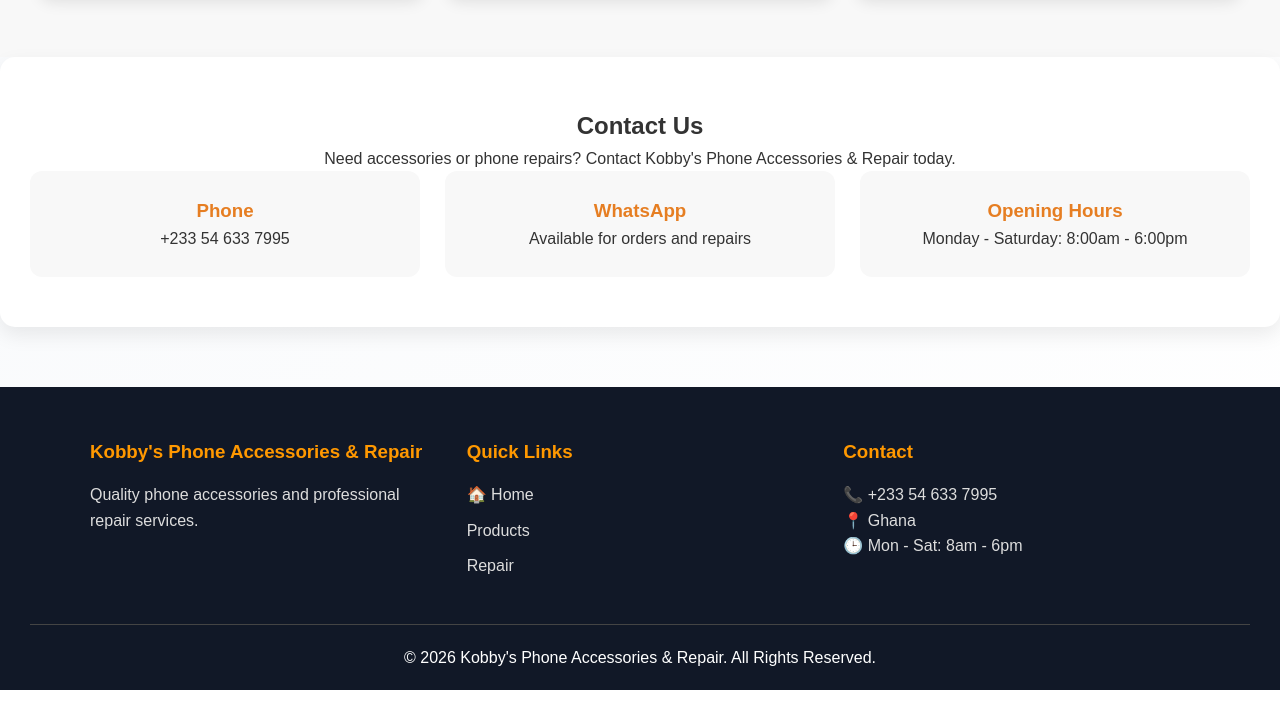
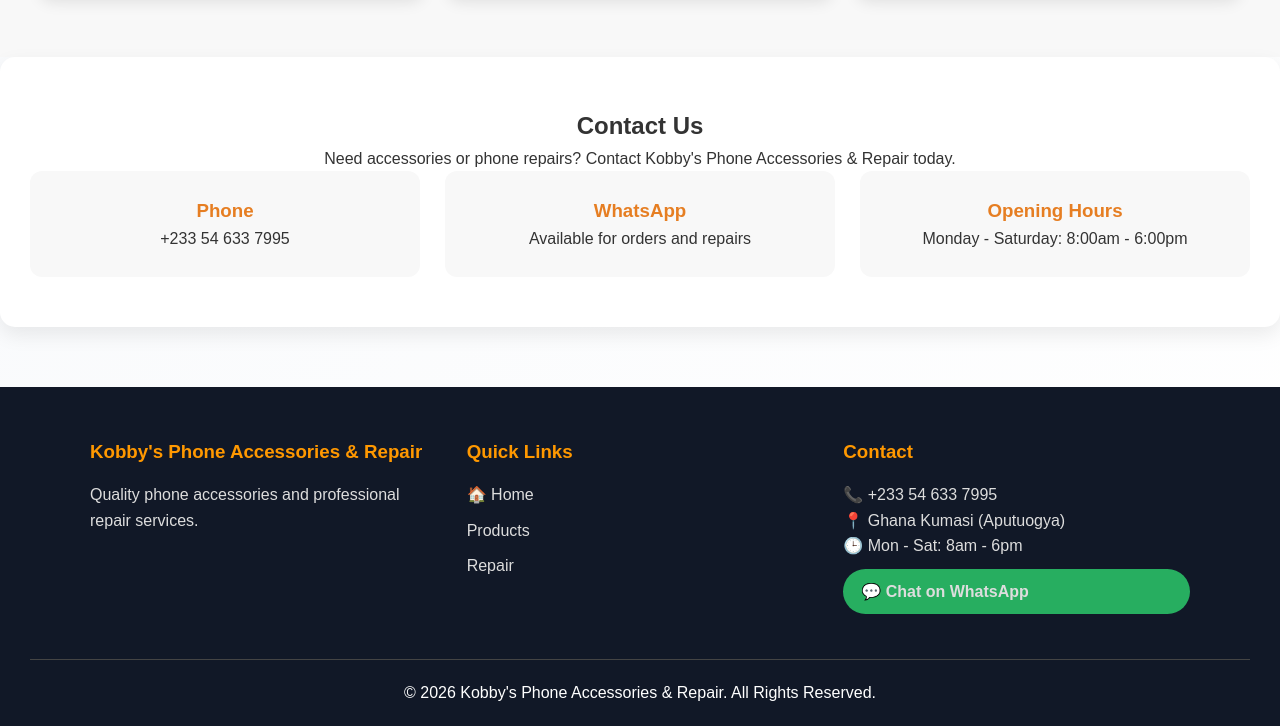
Before and after one commit to erickye227-hue/Kobby-Phone-Accessories, a plain HTML site: page index.html in a window 1280 px wide. Shown: the part 3220-3946 px from the top of the page. Before the commit the page ends 3910 px from the top, so only its background shows below. Drawn offline with Linux system fonts and the light colour scheme.

Commit message:
Added WhatsApp contactbutton

```diff
--- a/css/style.css
+++ b/css/style.css
@@ -3699,3 +3699,21 @@ padding:10px;
 
 
 }
+.whatsapp-btn{
+
+display:inline-block;
+margin-top:10px;
+padding:10px 18px;
+background:#25D366;
+color:white;
+text-decoration:none;
+border-radius:25px;
+font-weight:bold;
+
+}
+
+.whatsapp-btn:hover{
+
+opacity:0.8;
+
+}
--- a/index.html
+++ b/index.html
@@ -565,7 +565,7 @@ Contact
 
 
 <p>
-📍 Ghana
+📍 Ghana Kumasi (Aputuogya)
 </p>
 
 
@@ -574,7 +574,9 @@ Contact
 🕒 Mon - Sat: 8am - 6pm
 </p>
 
-
+<a href="https://wa.me/233546337995" target="_blank" class="whatsapp-btn">
+💬 Chat on WhatsApp
+</a>
 
 </div>
 
```
